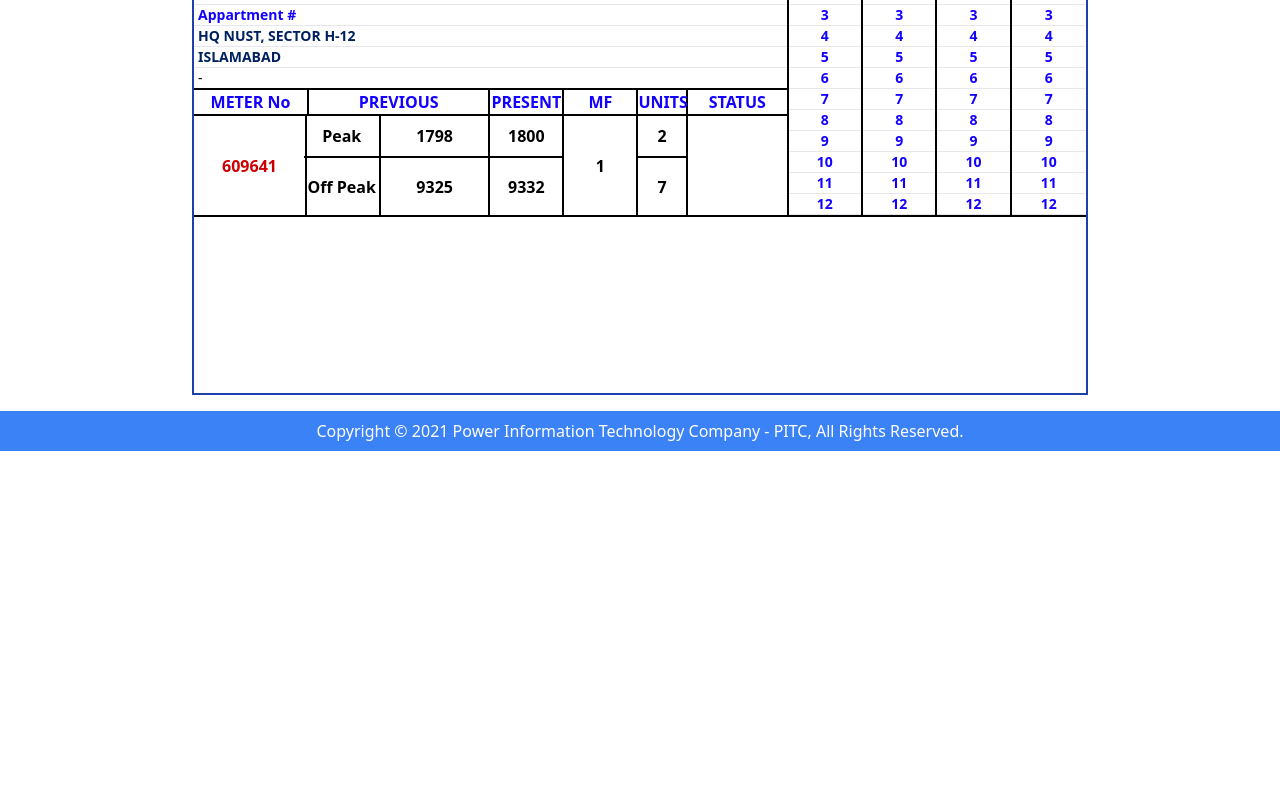
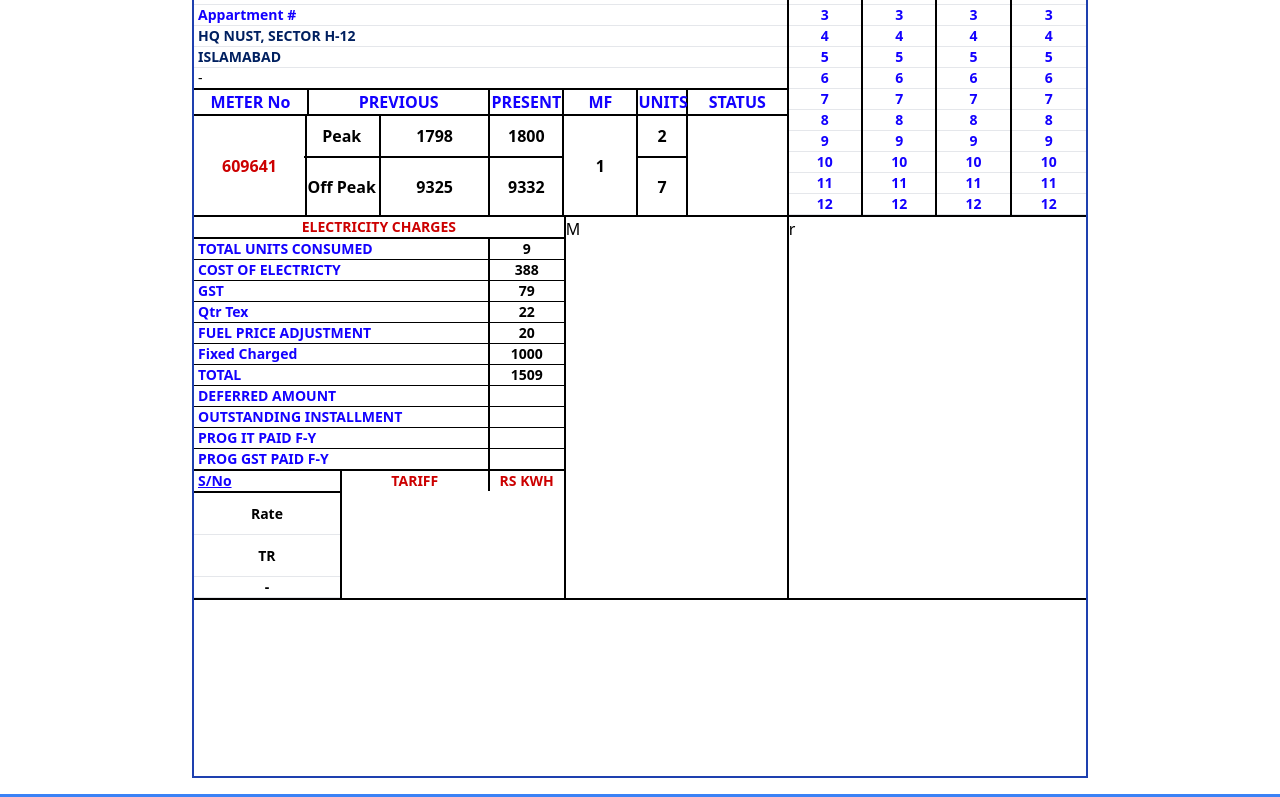
Before and after one commit to AllahRakha1234/Bill-Website-Walee, a React (Create React App) app in the folder BillWebsite/client/: page /billdesign in a window 1280 px wide. Shown: the part 379-1176 px from the top of the page. Before the commit the page ends 830 px from the top, so only its background shows below. Built offline with nearby package versions, Linux system fonts and the light colour scheme.

Commit message:
elec charges

```diff
--- a/BillWebsite/client/src/components/BillDesign.js
+++ b/BillWebsite/client/src/components/BillDesign.js
@@ -1,6 +1,22 @@
 import React from "react";
 
 const BillDesign = () => {
+  // Electicity Charges Data
+  const electricityBill = {
+    "TOTAL UNITS CONSUMED": 9,
+    "COST OF ELECTRICTY": 388,
+    GST: 79,
+    "Qtr Tex": 22,
+    "FUEL PRICE ADJUSTMENT": 20,
+    "Fixed Charged": 1000,
+    TOTAL: 1509,
+    "DEFERRED AMOUNT": null, // No value provided
+    "OUTSTANDING INSTALLMENT": null,
+    "PROG IT PAID F-Y": null,
+    "PROG GST PAID F-Y": null,
+  };
+
+  // RETURN JSX
   return (
     <div className="my-4 border-2 border-blue-800 max-w-4xl mx-auto pb-44">
       {/* <-- HEADER SECTION --> */}
@@ -239,9 +255,7 @@ const BillDesign = () => {
             <div className="text-[#002060] uppercase border-b pl-1 text-left text-sm font-bold ">
               ISLAMABAD
             </div>
-            <div className="pl-1 text-left text-sm ">
-              -
-            </div>
+            <div className="pl-1 text-left text-sm ">-</div>
           </div>
           {/* Lower Part */}
           <div className="grid grid-cols-8">
@@ -384,41 +398,75 @@ const BillDesign = () => {
         </div>
       </div>
 
-      {/* EXPLAINATION OF ABOVE LEFT SIDE - LOWER PART - 4 COLS */}
+      {/* ELECTRICITY + GOVT CHARGES + ARREARS SECTIONS */}
+      <div className="elecGovtArrearsSection grid grid-cols-12">
+        {/* ELECTRICITY - LEFT PART (Divided in 3-parts) */}
+        <div className="col-span-5 border-b-2 border-r-2 border-black">
+          <div className="grid grid-flow-row">
+            {/* Upper Part */}
+            <div className="uppercase border-b-2 border-black text-center text-sm text-[#CC0000] font-semibold">
+              ELECTRICITY CHARGES
+            </div>
+            {/* Middle Part */}
 
-      {/* Charges Breakdown Section */}
-      {/* <div className="border-t border-gray-300 pt-4 mb-6">
-        <h3 className="text-xl font-bold text-center mb-4">
-          Charges Breakdown
-        </h3>
-        <table className="w-full border-collapse text-left">
-          <thead>
-            <tr className="border-b bg-gray-100">
-              <th className="py-2">Description</th>
-              <th>Amount</th>
-            </tr>
-          </thead>
-          <tbody>
-            <tr className="border-b">
-              <td className="py-2">Energy Charges</td>
-              <td>PKR 5000</td>
-            </tr>
-            <tr className="border-b">
-              <td className="py-2">Meter Rent</td>
-              <td>PKR 200</td>
-            </tr>
-            <tr className="border-b">
-              <td className="py-2">GST (17%)</td>
-              <td>PKR 850</td>
-            </tr>
-            <tr className="border-b">
-              <td className="py-2">Total Amount</td>
-              <td>PKR 6050</td>
-            </tr>
-          </tbody>
-        </table>
-      </div> */}
+            {/* <div className="grid grid-flow-row grid-cols-5">
+              <div className="col-span-4 border-b border-r-2 border-black uppercase pl-1 text-left text-sm text-[#CC0000] font-semibold">
+                1
+              </div>
+              <div className="col-span-1 border-b border-black uppercase text-center text-sm text-[#CC0000] font-semibold">
+               2
+              </div>
 
+              <div className="col-span-4 border-b border-r-2 border-black uppercase pl-1 text-left text-sm text-[#CC0000] font-semibold">
+                3
+              </div>
+              <div className="col-span-1 border-b border-black uppercase text-center text-sm text-[#CC0000] font-semibold">
+               4
+              </div>
+            </div> */}
+
+            <div className="grid grid-flow-row grid-cols-5">
+              {Object.keys(electricityBill).map((key, index) => {
+                return (
+                  <>
+                    <div className="col-span-4 border-b border-r-2 border-black pl-1 text-left text-sm text-[#1301ff] font-semibold">
+                      {key}
+                    </div>
+                    <div className="col-span-1 border-b border-black uppercase text-center text-sm font-semibold">
+                      {electricityBill[key]}
+                    </div>
+                  </>
+                );
+              })}
+            </div>
+
+            {/* Lower Part */}
+            <div className="grid grid-flow-col grid-cols-5 border-t border-black">
+              <div className="col-span-2 border-r-2 border-black text-sm font-semibold">
+                <div className="border-b-2 border-black text-[#1301ff] underline pl-1">S/No</div>
+                {/* Use row-span-2 directly here */}
+                <div className="grid grid-rows-5">
+                  <div className="row-span-2 border-b flex items-center justify-center">
+                    Rate
+                  </div>
+                  <div className="row-span-2 flex items-center justify-center border-b">TR</div>
+                  <div className="flex items-center justify-center border-b">-</div>
+                </div>
+              </div>
+              <div className="col-span-2 uppercase text-center text-sm text-[#CC0000] font-semibold">
+                <div className="border-r-2 border-black">TARIFF</div>
+              </div>
+              <div className="col-span-1 uppercase text-center text-sm text-[#CC0000] font-semibold">
+                <div className="">RS kWh</div>
+              </div>
+            </div>
+          </div>
+        </div>
+        {/* GOVT CHARGES - MIDDLE PART */}
+        <div className="col-span-3 border-b-2 border-r-2 border-black">M</div>
+        {/* ARREARS - RIGHT PART */}
+        <div className="col-span-4 border-b-2 border-black">r</div>
+      </div>
       {/* Placeholder for an image */}
       {/* <div className="border-t border-gray-300 pt-4 mb-6">
         <img
```
Also changed, not shown: 1 other file (tests, documents, lock files or other folders).
